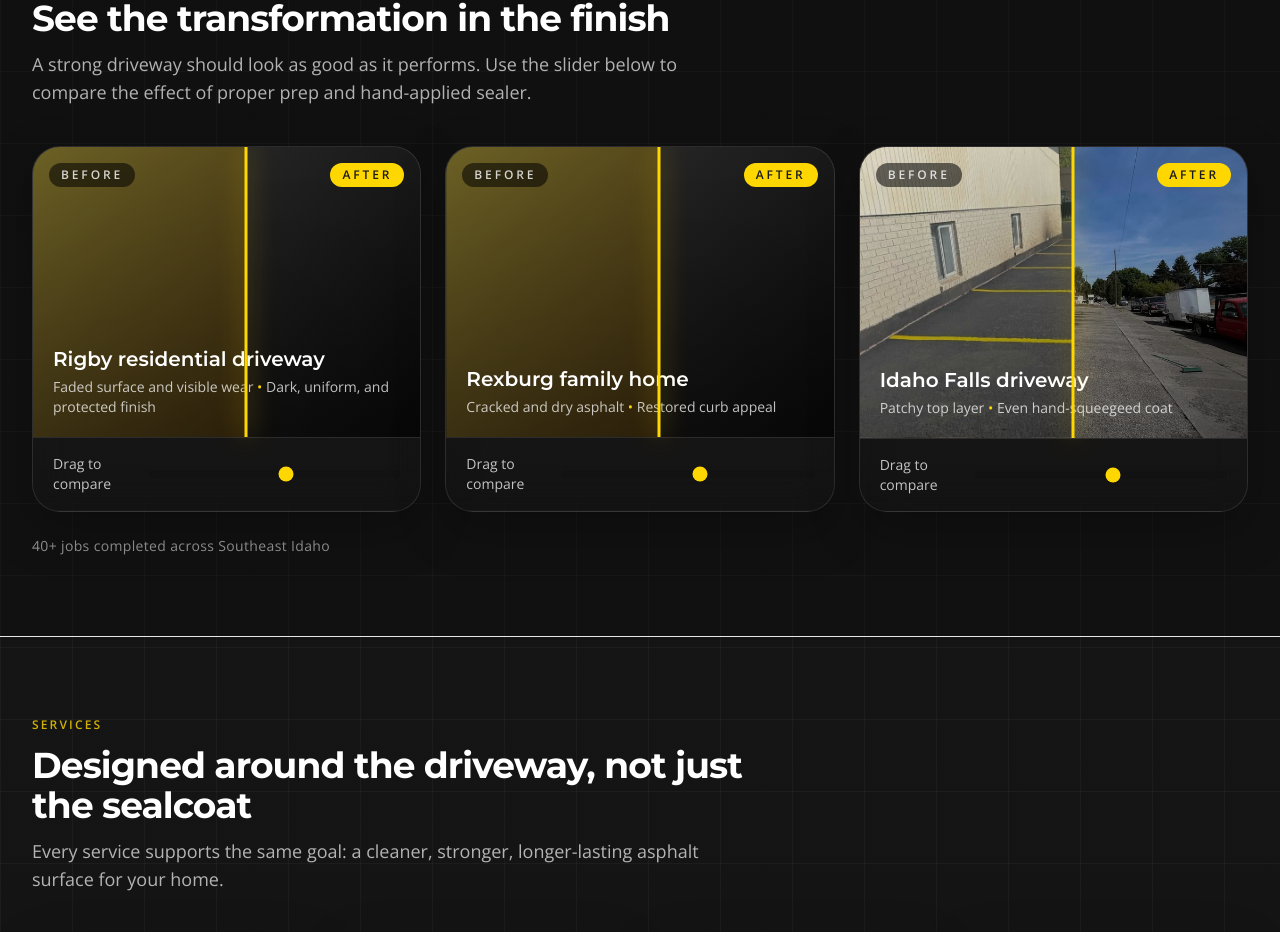
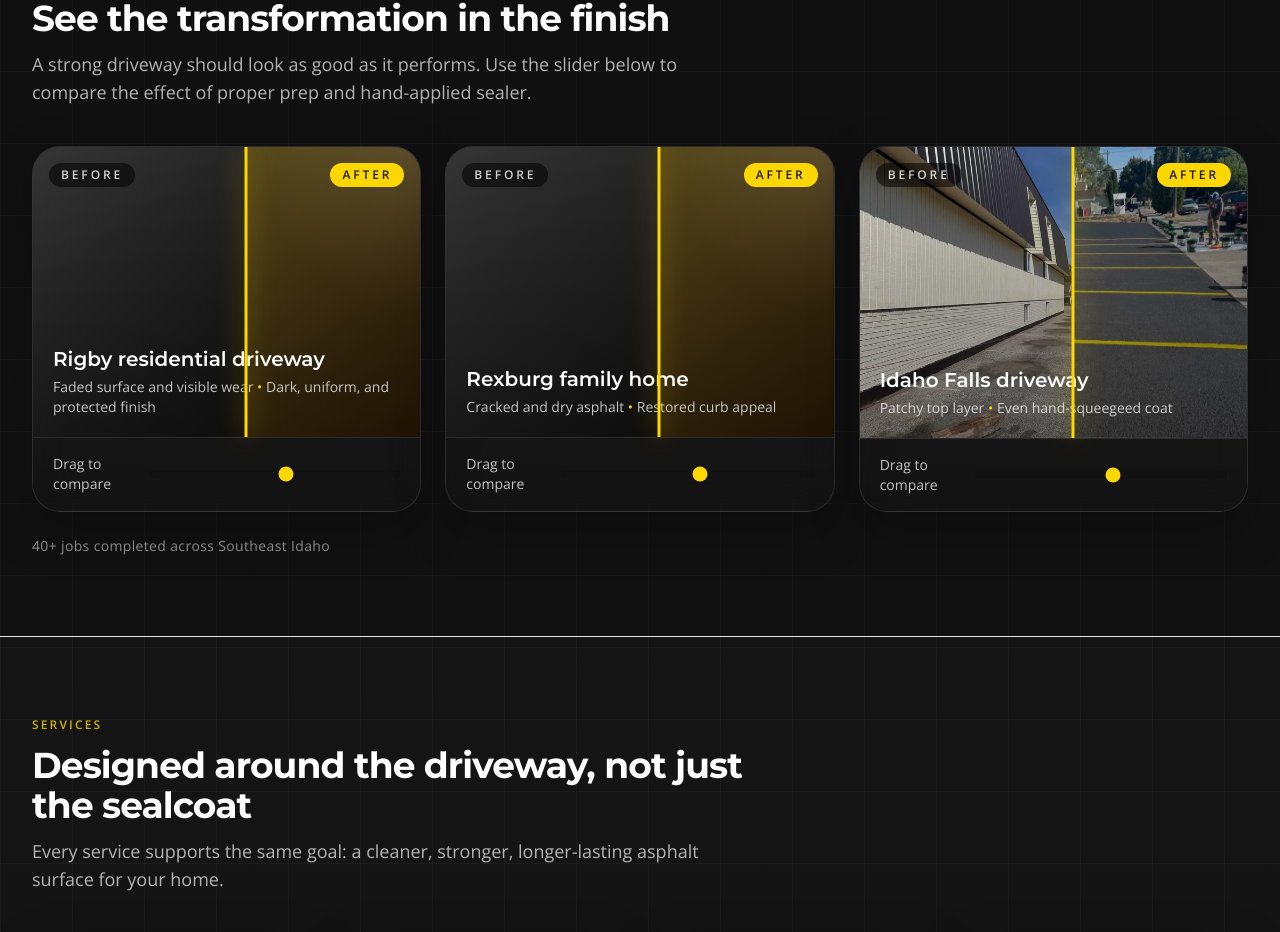
Before and after one commit to rosspence14-eng/southfork-sealcoat, a Next.js app: page / in a window 1280 px wide. Shown: the part 1585-2517 px from the top of the page. Built offline with nearby package versions, Linux system fonts and the light colour scheme.

Commit message:
Update before-after-slider.tsx

```diff
--- a/components/before-after-slider.tsx
+++ b/components/before-after-slider.tsx
@@ -27,7 +27,7 @@ export function BeforeAfterSlider({
         {hasImages ? (
           <>
             <Image alt={`${label} before`} className="object-cover" fill sizes="(min-width: 1024px) 33vw, 100vw" src={beforeImageSrc!} />
-            <div className="absolute inset-0" style={{ clipPath: `inset(0 ${100 - value}% 0 0)` }}>
+            <div className="absolute inset-0" style={{ clipPath: `inset(0 0 0 ${value}%)` }}>
               <Image alt={`${label} after`} className="object-cover" fill sizes="(min-width: 1024px) 33vw, 100vw" src={afterImageSrc!} />
             </div>
           </>
@@ -36,7 +36,7 @@ export function BeforeAfterSlider({
             <div className="absolute inset-0 bg-[linear-gradient(135deg,rgba(60,60,60,0.95),rgba(15,15,15,0.95))]" />
             <div
               className="absolute inset-0 bg-[linear-gradient(135deg,rgba(255,215,0,0.3),rgba(255,140,0,0.22)),radial-gradient(circle_at_top_right,rgba(255,255,255,0.18),transparent_34%)]"
-              style={{ clipPath: `inset(0 ${100 - value}% 0 0)` }}
+              style={{ clipPath: `inset(0 0 0 ${value}%)` }}
             />
           </>
         )}
```
